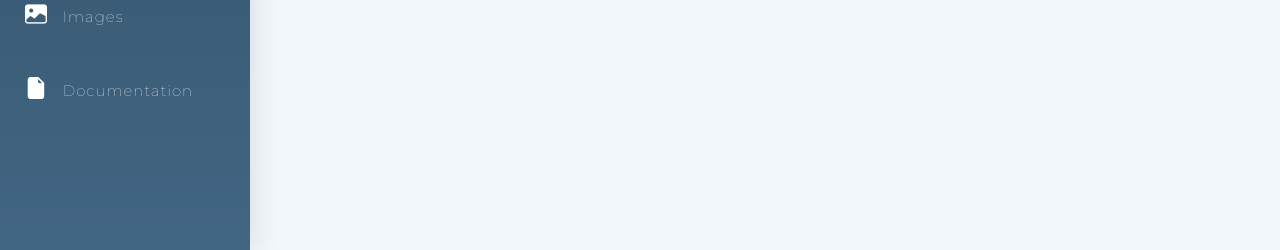
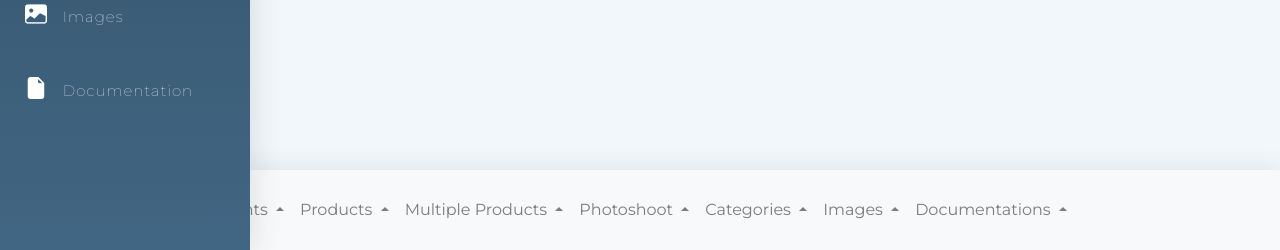
Before and after one commit to SaraahTran/Resonant-with-World, a PHP site: page /Categories/categories.php in a window 1280 px wide. Shown: the part 550-800 px from the top of the page. Run offline with PHP 8.4, Linux system fonts and the light colour scheme; data that the repository does not hold is empty.

Commit message:
Putting everything in folder to make it more neat n aesffetic

```diff
--- a/categories.php
+++ b/Categories/categories.php
@@ -2,7 +2,7 @@
 <head>
     <title>Resonant With World Category</title>
     <!--CSS-->
-    <link rel="stylesheet" type="text/css" href="Styles/style.css"/>
+    <link rel="stylesheet" type="text/css" href="../Styles/style.css"/>
     <!--Bootstrap-->
     <link rel="stylesheet" href="https://stackpath.bootstrapcdn.com/bootstrap/4.3.1/css/bootstrap.min.css" integrity="sha384-ggOyR0iXCbMQv3Xipma34MD+dH/1fQ784/j6cY/iJTQUOhcWr7x9JvoRxT2MZw1T" crossorigin="anonymous">
     <!--Fonts and Icons-->
@@ -11,9 +11,9 @@
 </head>
 
 <body>
-<?php include('./menu.php');?>
+<?php include('../Menu/menu.php');?>
 <?php
-include('./connection.php');
+include('../connection.php');
 $dsn = "mysql:host=$db_host;dbname=$db_name";
 $dbh = new PDO($dsn, $db_username, $db_passwd);
 $stmt = $dbh->prepare("SELECT * FROM `Category`");
@@ -54,6 +54,8 @@ $stmt->execute();
 
 
 
+<?php include('../Menu/footer.php');?>
+
 </body>
 
 
--- a/deleteCategories.php
+++ b/Categories/deleteCategories.php
@@ -2,7 +2,7 @@
 <head>
     <title>Resonant With World Category</title>
     <!--CSS-->
-    <link rel="stylesheet" type="text/css" href="Styles/style.css"/>
+    <link rel="stylesheet" type="text/css" href="../Styles/style.css"/>
     <!--Bootstrap-->
     <link rel="stylesheet" href="https://stackpath.bootstrapcdn.com/bootstrap/4.3.1/css/bootstrap.min.css" integrity="sha384-ggOyR0iXCbMQv3Xipma34MD+dH/1fQ784/j6cY/iJTQUOhcWr7x9JvoRxT2MZw1T" crossorigin="anonymous">
     <!--Fonts and Icons-->
@@ -13,7 +13,7 @@
 
 </table>
 
-<?php include('./menu.php');?>
+<?php include('../Menu/menu.php');?>
 <div class="container">
 
     <div class="row justify-content-center"><div class="col-8">
@@ -24,7 +24,7 @@
 <div class="container">
     <?php
     $dbh = new PDO('mysql:host=localhost;dbname=fit2104_assignment2','fit2104','fit2104');
-    include("connection.php");
+        include('../connection.php');
     if (!empty($_POST)) {
         // Process to delete record request (if a POST form is submitted)
         $query = "DELETE FROM `Category` WHERE `Category_ID`=?";
--- a/insertCategories.php
+++ b/Categories/insertCategories.php
@@ -9,7 +9,7 @@ ob_start();
 <head>
     <title>Resonant With World Category</title>
     <!--CSS-->
-    <link rel="stylesheet" type="text/css" href="Styles/style.css"/>
+    <link rel="stylesheet" type="text/css" href="../Styles/style.css"/>
     <!--Bootstrap-->
     <link rel="stylesheet" href="https://stackpath.bootstrapcdn.com/bootstrap/4.3.1/css/bootstrap.min.css" integrity="sha384-ggOyR0iXCbMQv3Xipma34MD+dH/1fQ784/j6cY/iJTQUOhcWr7x9JvoRxT2MZw1T" crossorigin="anonymous">
     <!--Fonts and Icons-->
@@ -18,7 +18,7 @@ ob_start();
 </head>
 
 <body>
-<?php include('./menu.php');?>
+<?php include('../Menu/menu.php');?>
 
 <div class="container">
 
--- a/updateCategories.php
+++ b/Categories/updateCategories.php
@@ -2,7 +2,7 @@
 <head>
     <title>Resonant With World Category</title>
     <!--CSS-->
-    <link rel="stylesheet" type="text/css" href="Styles/style.css"/>
+    <link rel="stylesheet" type="text/css" href="../Styles/style.css"/>
     <!--Bootstrap-->
     <link rel="stylesheet" href="https://stackpath.bootstrapcdn.com/bootstrap/4.3.1/css/bootstrap.min.css" integrity="sha384-ggOyR0iXCbMQv3Xipma34MD+dH/1fQ784/j6cY/iJTQUOhcWr7x9JvoRxT2MZw1T" crossorigin="anonymous">
     <!--Fonts and Icons-->
@@ -13,7 +13,7 @@
 
 </table>
 
-<?php include('./menu.php');?>
+<?php include('../Menu/menu.php');?>
 <div class="container">
 
     <div class="row justify-content-center"><div class="col-8">
--- a/updateClients.php
+++ b/Clients/updateClients.php
@@ -2,7 +2,7 @@
 <head>
     <title>Resonant With World Client</title>
     <!--CSS-->
-    <link rel="stylesheet" type="text/css" href="Styles/style.css"/>
+    <link rel="stylesheet" type="text/css" href="../Styles/style.css"/>
     <!--Bootstrap-->
     <link rel="stylesheet" href="https://stackpath.bootstrapcdn.com/bootstrap/4.3.1/css/bootstrap.min.css" integrity="sha384-ggOyR0iXCbMQv3Xipma34MD+dH/1fQ784/j6cY/iJTQUOhcWr7x9JvoRxT2MZw1T" crossorigin="anonymous">
     <!--Fonts and Icons-->
@@ -16,7 +16,7 @@
 
 </table>
 
-<?php include('./menu.php');?>
+<?php include('../Menu/menu.php');?>
 
 <h1>Update Client Details</h1>
 <div class="container">
--- a/documentation.php
+++ b/Documentation/documentation.php
@@ -2,7 +2,7 @@
 <head>
     <title>Resonant With World Client </title>
     <!--CSS-->
-    <link rel="stylesheet" type="text/css" href="Styles/style.css"/>
+    <link rel="stylesheet" type="text/css" href="../Styles/style.css"/>
     <!--Bootstrap-->
     <link rel="stylesheet" href="https://stackpath.bootstrapcdn.com/bootstrap/4.3.1/css/bootstrap.min.css" integrity="sha384-ggOyR0iXCbMQv3Xipma34MD+dH/1fQ784/j6cY/iJTQUOhcWr7x9JvoRxT2MZw1T" crossorigin="anonymous">
     <!--Fonts and Icons-->
@@ -12,7 +12,7 @@
 
 <body>
 
-<?php include('./menu.php');?>
+<?php include('../Menu/menu.php');?>
 
 <h1>Documentation</h1>
 
--- a/multiple-products.php
+++ b/Images/images.php
@@ -2,7 +2,7 @@
 <head>
     <title>Resonant With World Client </title>
     <!--CSS-->
-    <link rel="stylesheet" type="text/css" href="Styles/style.css"/>
+    <link rel="stylesheet" type="text/css" href="../Styles/style.css"/>
     <!--Bootstrap-->
     <link rel="stylesheet" href="https://stackpath.bootstrapcdn.com/bootstrap/4.3.1/css/bootstrap.min.css" integrity="sha384-ggOyR0iXCbMQv3Xipma34MD+dH/1fQ784/j6cY/iJTQUOhcWr7x9JvoRxT2MZw1T" crossorigin="anonymous">
     <!--Fonts and Icons-->
@@ -12,9 +12,9 @@
 
 <body>
 
-<?php include('./menu.php');?>
+<?php include('../Menu/menu.php');?>
 
-<h1>Multiple Products</h1>
+<h1>Images</h1>
 
 
 </body>
--- /dev/null
+++ b/Menu/footer.php
@@ -0,0 +1,88 @@
+<nav class="navbar navbar-expand-lg navbar-light bg-light fixed-bottom">
+    <button class="navbar-toggler" type="button" data-toggle="collapse" data-target="#navbarNav" aria-controls="navbarNav" aria-expanded="false" aria-label="Toggle navigation">
+        <span class="navbar-toggler-icon"></span>
+    </button>
+    <div class="collapse navbar-collapse justify-content-center" id="navbarNavDropdown">
+        <ul class="navbar-nav">
+            <li class="nav-item dropup">
+                <a class="nav-link dropdown-toggle" href="#" id="navbarDropdownMenuLink" data-toggle="dropdown" aria-haspopup="true" aria-expanded="false">
+                    Clients
+                    <div class="dropdown-menu">
+                        <a class="nav-link" href="#=">View</a>
+                        <a class="nav-link" href="#">Add</a>
+                        <a class="nav-link" href="#">Update</a>
+                        <a class="nav-link" href="#">Delete</a>
+                </a>
+    </div>
+    </li>
+            <li class="nav-item dropup">
+                <a class="nav-link dropdown-toggle" href="#" id="navbarDropdownMenuLink" data-toggle="dropdown" aria-haspopup="true" aria-expanded="false">
+                    Products
+                    <div class="dropdown-menu">
+                        <a class="nav-link" href="#">View</a>
+                        <a class="nav-link" href="#">Add</a>
+                        <a class="nav-link" href="#">Update</a>
+                        <a class="nav-link" href="#">Delete</a>
+                </a>
+    </div>
+    </li>
+            <li class="nav-item dropup">
+                <a class="nav-link dropdown-toggle" href="#" id="navbarDropdownMenuLink" data-toggle="dropdown" aria-haspopup="true" aria-expanded="false">
+                    Multiple Products
+                    <div class="dropdown-menu">
+                        <a class="nav-link" href="#">View</a>
+                        <a class="nav-link" href="#">Add</a>
+                        <a class="nav-link" href="#">Update</a>
+                        <a class="nav-link" href="#">Delete</a>
+                </a>
+    </div>
+    </li>
+            <li class="nav-item dropup">
+                <a class="nav-link dropdown-toggle" href="#" id="navbarDropdownMenuLink" data-toggle="dropdown" aria-haspopup="true" aria-expanded="false">
+                    Photoshoot
+                    <div class="dropdown-menu">
+                        <a class="nav-link" href="#">View</a>
+                        <a class="nav-link" href="#">Add</a>
+                        <a class="nav-link" href="#">Update</a>
+                        <a class="nav-link" href="#">Delete</a>
+                </a>
+    </div>
+    </li>
+            <li class="nav-item dropup">
+                <a class="nav-link dropdown-toggle" href="#" id="navbarDropdownMenuLink" data-toggle="dropdown" aria-haspopup="true" aria-expanded="false">
+                    Categories
+                    <div class="dropdown-menu">
+                        <a class="nav-link" href="#">View</a>
+                        <a class="nav-link" href="#">Add</a>
+                        <a class="nav-link" href="#">Update</a>
+                        <a class="nav-link" href="#">Delete</a>
+                </a>
+    </div>
+    </li>
+            <li class="nav-item dropup">
+                <a class="nav-link dropdown-toggle" href="#" id="navbarDropdownMenuLink" data-toggle="dropdown" aria-haspopup="true" aria-expanded="false">
+                    Images
+                    <div class="dropdown-menu">
+                        <a class="nav-link" href="#">View</a>
+                        <a class="nav-link" href="#">Add</a>
+                        <a class="nav-link" href="#">Update</a>
+                        <a class="nav-link" href="#">Delete</a>
+                </a>
+                    </div>
+            </li>
+            <li class="nav-item dropup">
+                <a class="nav-link dropdown-toggle" href="#" id="navbarDropdownMenuLink" data-toggle="dropdown" aria-haspopup="true" aria-expanded="false">
+                    Documentations
+                    <div class="dropdown-menu">
+                        <a class="nav-link" href="#">View</a>
+                        <a class="nav-link" href="#">Add</a>
+                        <a class="nav-link" href="#">Update</a>
+                        <a class="nav-link" href="#">Delete</a>
+                </a>
+                    </div>
+                    </div>
+            </li>
+
+        </ul>
+    </div>
+</nav>
--- a/menu.php
+++ b/Menu/menu.php
@@ -2,7 +2,7 @@
 <head>
     <title>Resonant With World Menu</title>
     <!--CSS-->
-    <link rel="stylesheet" type="text/css" href="Styles/style.css"/>
+    <link rel="stylesheet" type="text/css" href="../Styles/style.css"/>
     <!--Bootstrap-->
     <link rel="stylesheet" href="https://stackpath.bootstrapcdn.com/bootstrap/4.3.1/css/bootstrap.min.css" integrity="sha384-ggOyR0iXCbMQv3Xipma34MD+dH/1fQ784/j6cY/iJTQUOhcWr7x9JvoRxT2MZw1T" crossorigin="anonymous">
     <!--Fonts and Icons-->
@@ -14,7 +14,7 @@
 <!--Side Bar-->
 <div class="sidebar-container">
     <div class="sidebar-logo d-flex justify-content-center">
-        <img class="logo " src="Images/Logo.png"/>
+        <img class="logo " src="../Images/Logo.png"/>
         <br/>
         <h3 class="company-name">Resonant With World</h3>
     </div>
@@ -32,44 +32,44 @@
         </li>
 
         <li>
-            <a href="/clients.php">
+            <a href="/Clients/index.php">
                 <i class="bi bi-people-fill" aria-hidden="true"></i> Clients
             </a>
         </li>
 
         <li>
-            <a href="/products.php">
+            <a href="/Products/products.php">
                 <i class="bi bi-bag-fill" aria-hidden="true"></i> Products
             </a>
         </li>
 
         <li>
-            <a href="/multiple-products.php">
+            <a href="/Multiple%20Products/multiple-products.php">
                 <i class="bi bi-basket3-fill" aria-hidden="true"></i> Multiple Products
             </a>
         </li>
 
 
         <li>
-            <a href="/photoshoots.php">
+            <a href="/Photoshoot/photoshoots.php">
                 <i class="bi bi-camera-fill" aria-hidden="true"></i> Photoshoots
             </a>
         </li>
 
         <li>
-            <a href="/categories.php">
+            <a href="/Categories/categories.php">
                 <i class="bi bi-tags-fill" aria-hidden="true"></i> Categories
             </a>
         </li>
 
         <li>
-            <a href="/images.php">
+            <a href="/Images/images.php">
                 <i class="bi bi-image-fill" aria-hidden="true"></i> Images
             </a>
         </li>
 
         <li>
-            <a href="/documentation.php">
+            <a href="/Documentation/documentation.php">
                 <i class="bi bi-file-earmark-fill" aria-hidden="true"></i> Documentation
             </a>
         </li>
--- a/deletePhotoshoot.php
+++ b/Photoshoot/deletePhotoshoot.php
@@ -2,7 +2,7 @@
 <head>
     <title>Resonant With World Photoshoot</title>
     <!--CSS-->
-    <link rel="stylesheet" type="text/css" href="Styles/style.css"/>
+    <link rel="stylesheet" type="text/css" href="../Styles/style.css"/>
     <!--Bootstrap-->
     <link rel="stylesheet" href="https://stackpath.bootstrapcdn.com/bootstrap/4.3.1/css/bootstrap.min.css" integrity="sha384-ggOyR0iXCbMQv3Xipma34MD+dH/1fQ784/j6cY/iJTQUOhcWr7x9JvoRxT2MZw1T" crossorigin="anonymous">
     <!--Fonts and Icons-->
@@ -13,13 +13,13 @@
 
 </table>
 
-<?php include('./menu.php');?>
+<?php include('../Menu/menu.php');?>
 
 <h1>Delete Photoshoot</h1>
 <div class="container">
     <?php
     $dbh = new PDO('mysql:host=localhost;dbname=fit2104_assignment2','fit2104','fit2104');
-    include("connection.php");
+    include('../connection.php');
     if (!empty($_POST)) {
         // Process to delete record request (if a POST form is submitted)
         $query = "DELETE FROM `Photo_Shoot` WHERE `Photo_Shoot_ID`=?";
--- a/photoshoots.php
+++ b/Photoshoot/photoshoots.php
@@ -7,14 +7,14 @@
 
 <body>
 
-<?php include('./menu.php');?>
+<?php include('../Menu/menu.php');?>
 <div class="container">
 <h1>Photoshoots</h1>
 
 <button  class="add-button" onclick="window.location='addphotoshoot.php?id='">Add New Photoshoot</button>
 
 <?php
-include('./connection.php');
+include('../connection.php');
 $dsn = "mysql:host=$db_host;dbname=$db_name";
 $dbh = new PDO($dsn, $db_username, $db_passwd);
 $stmt = $dbh->prepare("SELECT * FROM `Photo_Shoot`");
--- a/images.php
+++ b/Products/products.php
@@ -1,8 +1,8 @@
 <html>
 <head>
-    <title>Resonant With World Client </title>
+    <title>Resonant With World Product</title>
     <!--CSS-->
-    <link rel="stylesheet" type="text/css" href="Styles/style.css"/>
+    <link rel="stylesheet" type="text/css" href="../Styles/style.css"/>
     <!--Bootstrap-->
     <link rel="stylesheet" href="https://stackpath.bootstrapcdn.com/bootstrap/4.3.1/css/bootstrap.min.css" integrity="sha384-ggOyR0iXCbMQv3Xipma34MD+dH/1fQ784/j6cY/iJTQUOhcWr7x9JvoRxT2MZw1T" crossorigin="anonymous">
     <!--Fonts and Icons-->
@@ -14,7 +14,7 @@
 
 <?php include('./menu.php');?>
 
-<h1>Images</h1>
+<h1>Products</h1>
 
 
 </body>
--- a/index.php
+++ b/index.php
@@ -13,7 +13,7 @@
 
 <body>
 
-<?php include('./menu.php');?>
+<?php include('./Menu/menu.php');?>
 <?php
 include('./connection.php');
 $dsn = "mysql:host=$db_host;dbname=$db_name";
```
Also changed, not shown: Clients/deleteClient.php (renamed from deleteClient.php, +5 -5 lines), Clients/index.php (renamed from clients.php, +4 -4 lines), Clients/insertClients.php (renamed from insertClients.php, +6 -6 lines), Multiple Products/multiple-products.php (renamed from products.php, +4 -4 lines), Photoshoot/updatePhotoshoot.php (renamed from updatePhotoshoot.php), Photoshoot/viewPhotoshoot.php (renamed from viewPhotoshoot.php).
